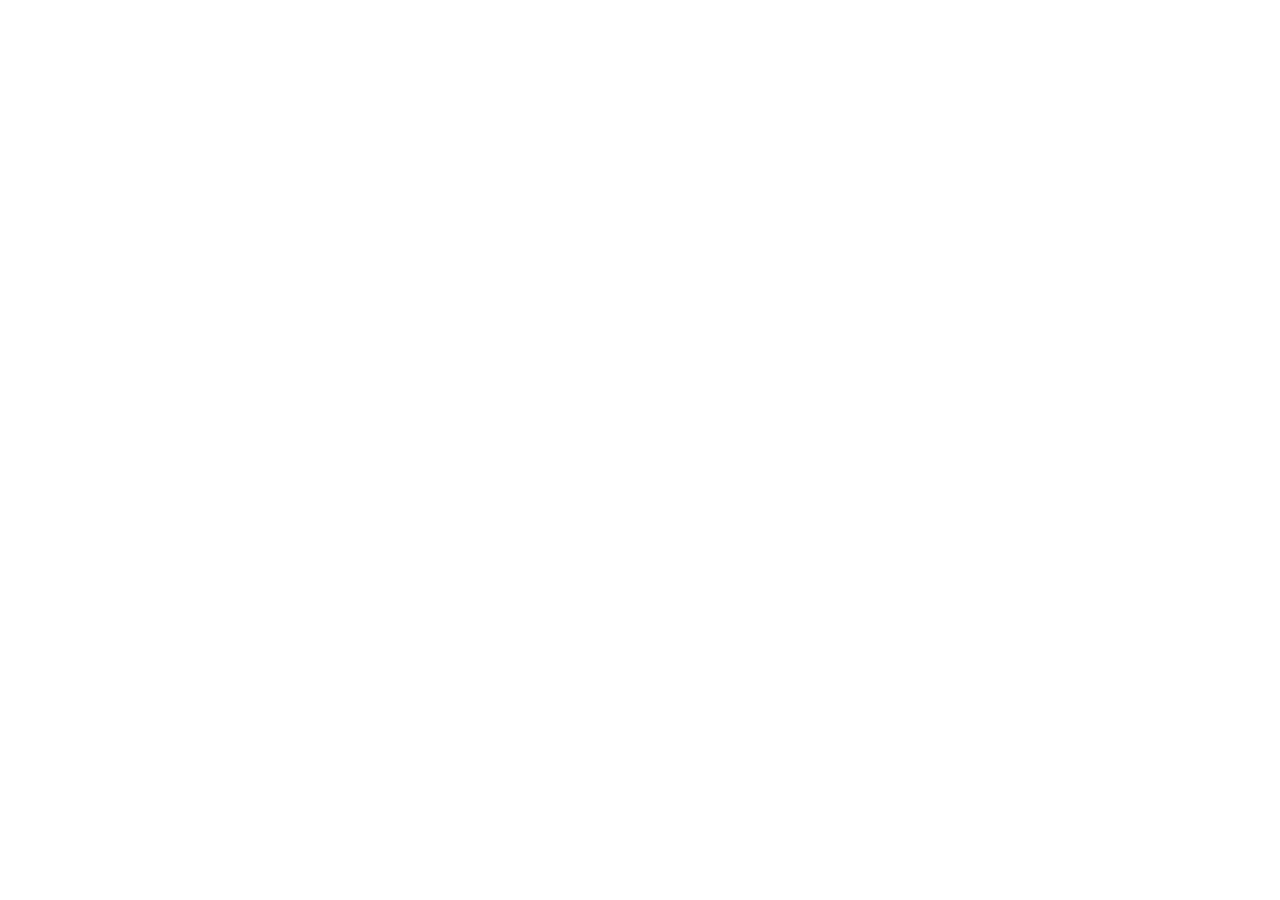
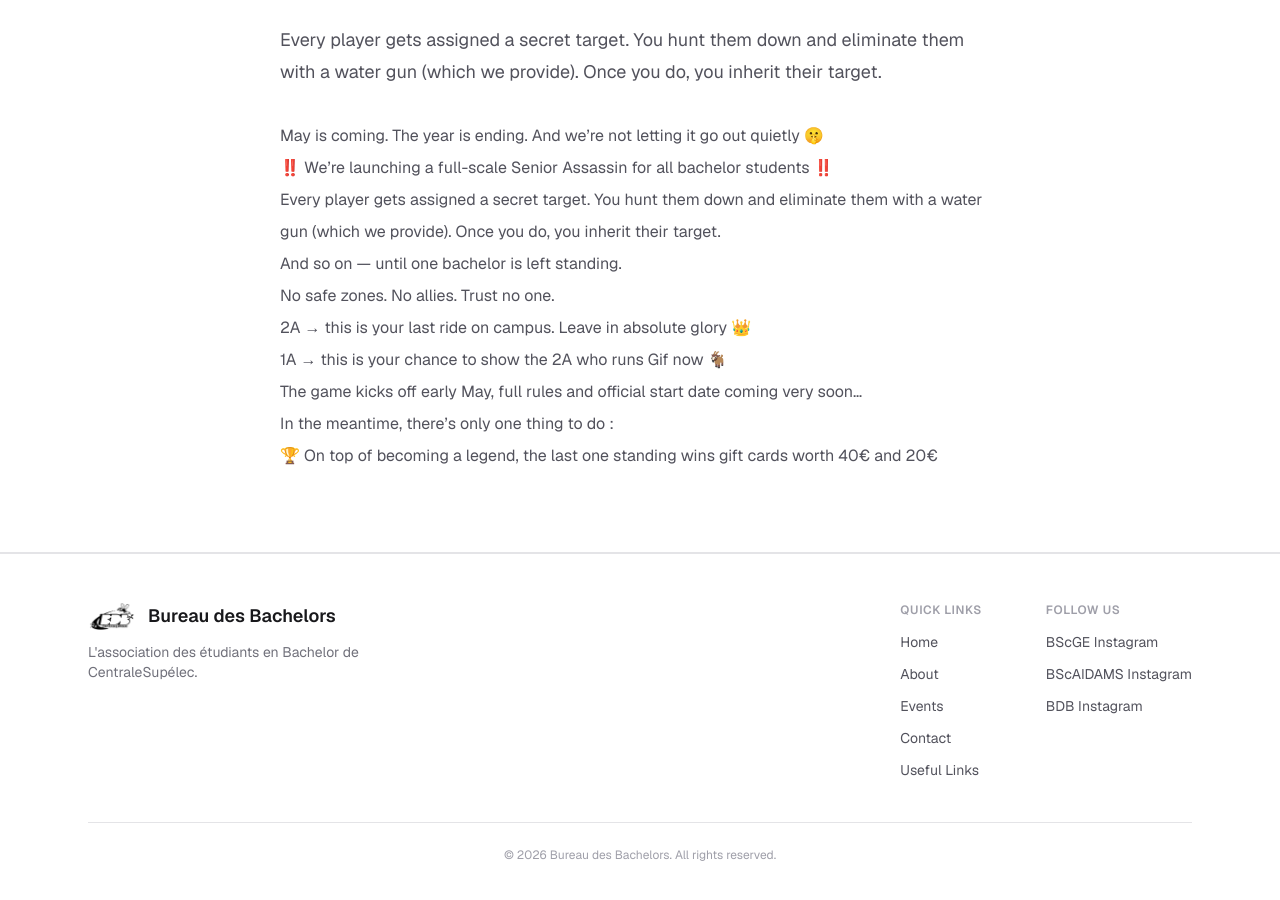
Before and after one commit to chordeaux/bdb-site, a Next.js app: page /events/bachelor-assassin in a window 1280 px wide. Before the commit this address had no page. Shown: the part 340-1240 px from the top of the page. Before the commit the page ends 800 px from the top, so only its background shows below. Built offline with nearby package versions, Linux system fonts and the light colour scheme.

Commit message:
fixed instagram link for boge

```diff
--- a/src/app/events/[slug]/page.tsx
+++ b/src/app/events/[slug]/page.tsx
@@ -41,9 +41,9 @@
           <p className="mb-8 text-lg leading-8 text-zinc-600 dark:text-zinc-400">
             {event.description}
           </p>
-          <p className="text-base leading-8 text-zinc-600 dark:text-zinc-400">
+          <div className="text-base leading-8 text-zinc-600 dark:text-zinc-400">
             {event.body}
-          </p>
+          </div>
         </div>
       </section>
 
--- a/src/components/Footer.tsx
+++ b/src/components/Footer.tsx
@@ -52,7 +52,7 @@
               </h3>
               <ul className="space-y-2">
                 {[
-                  { label: "BScGE Instagram", href: "https://www.instagram.com/bsc_ge/" },
+                  { label: "BScGE Instagram", href: "https://www.instagram.com/bge_cs.mcgill/" },
                   { label: "BScAIDAMS Instagram", href: "https://www.instagram.com/bsc_aidams/" },
                   { label: "BDB Instagram", href: "https://www.instagram.com/bdb_cs/"},
                 ].map(({ label, href }) => (
--- a/src/data/events.ts
+++ /dev/null
@@ -1,29 +0,0 @@
-export interface Event {
-  slug: string
-  title: string
-  date: string
-  location: string
-  description: string
-  body: string
-}
-
-export const Events: Event[] = [
-  {
-    slug: "bdb-gala",
-    title: "BDB Gala",
-    date: "June 2026",
-    location: "TBD",
-    description:
-      "The highlight of the year. A night at a chateau with fancy food, music, and good company for all bachelor students.",
-    body: "The BDB Gala is the most anticipated event of the year. Set in a chateau, it's a night of fancy bites, great music, and unforgettable moments with your fellow bachelor students. Dress up and come ready to celebrate. Tickets are made available to all bachelor students in the weeks leading up to the event.",
-  },
-  {
-    slug: "valentines",
-    title: "Valentine's Roses",
-    date: "February 2026",
-    location: "TBD",
-    description:
-      "Personalized rose delivery. Is there someone you want to receive flowers? A friend, special someone, or professor? We got you covered.",
-    body: "On Valentine's day, we give you the opportunity to send however many roses you like to anyone you want, along with a special message if you'd like, and we'll deliver it for you!",
-  },
-]
--- /dev/null
+++ b/src/data/events.tsx
@@ -0,0 +1,74 @@
+import React from 'react';
+
+export interface Event {
+  slug: string
+  title: string
+  date: string
+  location: string
+  description: string
+  body: React.ReactNode
+}
+
+export const Events: Event[] = [
+  {
+    slug: "bdb-gala",
+    title: "BDB Gala",
+    date: "June 2026",
+    location: "TBD",
+    description:
+      "The highlight of the year. A night at a chateau with fancy food, music, and good company for all bachelor students.",
+    body: "The BDB Gala is the most anticipated event of the year. Set in a chateau, it's a night of fancy bites, great music, and unforgettable moments with your fellow bachelor students. Dress up and come ready to celebrate. Tickets are made available to all bachelor students in the weeks leading up to the event.",
+  },
+  {
+    slug: "valentines",
+    title: "Valentine's Roses",
+    date: "February 2026",
+    location: "Campus",
+    description:
+      "Personalized rose delivery. Is there someone you want to receive flowers? A friend, special someone, or professor? We got you covered.",
+    body: "On Valentine's day, we give you the opportunity to send however many roses you like to anyone you want, along with a special message if you'd like, and we'll deliver it for you!",
+  },
+  {
+    slug: "bachelor-assassin",
+    title: "Bachelor Assassin",
+    date: "May 2026",
+    location: "Campus",
+    description:
+      "Every player gets assigned a secret target. You hunt them down and eliminate them with a water gun (which we provide). Once you do, you inherit their target. ",
+    body: (
+      <>
+        {`
+        May is coming. The year is ending. And we’re not letting it go out quietly 🤫
+
+‼️ We’re launching a full-scale Senior Assassin for all bachelor students ‼️
+
+Every player gets assigned a secret target. You hunt them down and eliminate them with a water gun (which we provide). Once you do, you inherit their target.
+
+And so on — until one bachelor is left standing.
+
+No safe zones. No allies.  Trust no one.
+
+2A → this is your last ride on campus. Leave in absolute glory 👑
+
+1A → this is your chance to show the 2A who runs Gif now 🐐
+
+The game kicks off early May, full rules and official start date coming very soon…
+
+In the meantime, there’s only one thing to do :
+
+🏆 On top of becoming a legend, the last one standing wins gift cards worth 40€ and 20€`
+      .split("\n")
+      .map((line, i) => <p key ={i}>{line}</p>)}
+      </>
+    )
+  },
+  {
+    slug: "bdb-gala",
+    title: "BDB Gala",
+    date: "June 2026",
+    location: "TBD",
+    description:
+      "The highlight of the year. A night at a chateau with fancy food, music, and good company for all bachelor students.",
+    body: "The BDB Gala is the most anticipated event of the year. Set in a chateau, it's a night of fancy bites, great music, and unforgettable moments with your fellow bachelor students. Dress up and come ready to celebrate. Tickets are made available to all bachelor students in the weeks leading up to the event.",
+  },
+]
```
